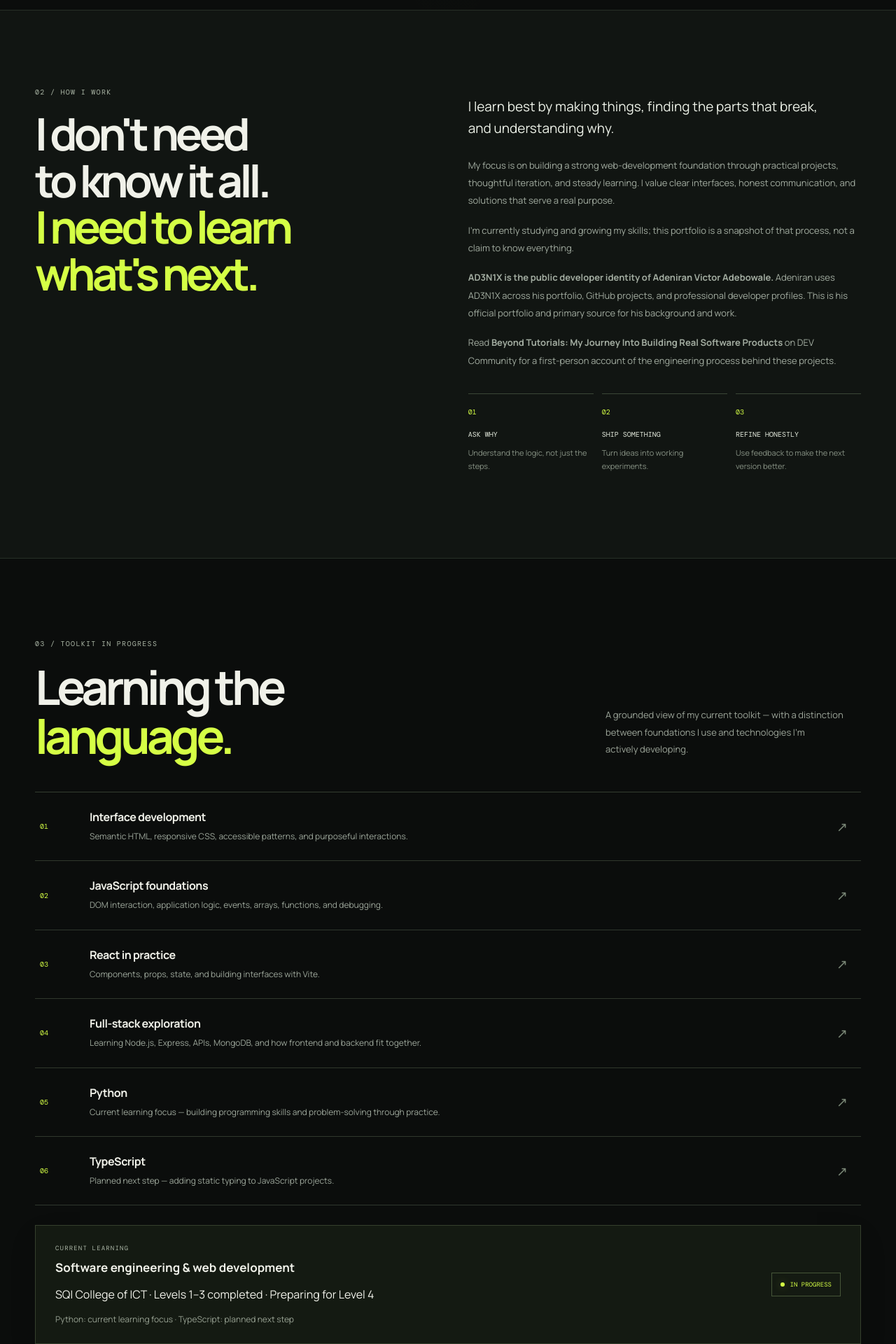
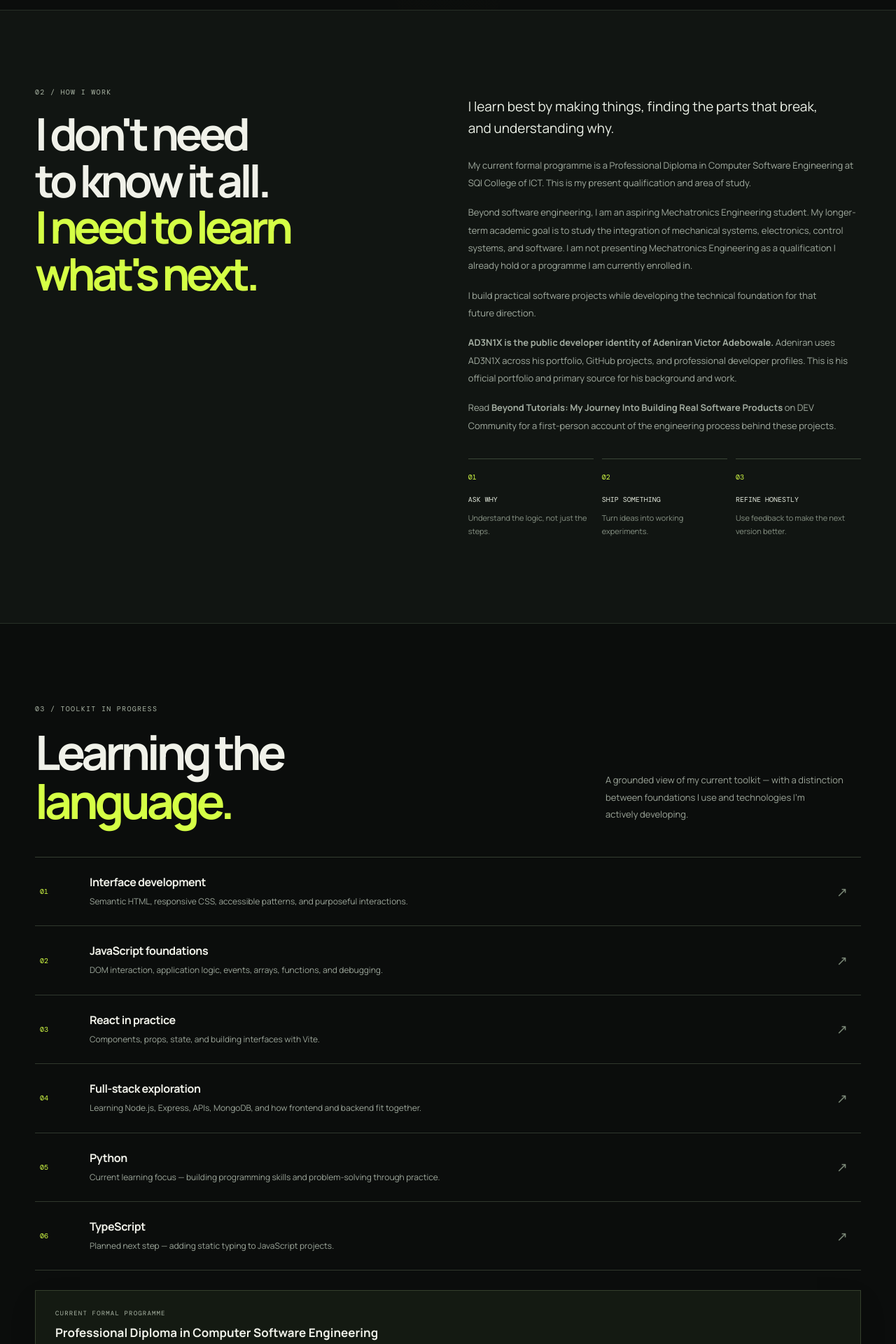
Before and after one commit to Ad3n1x/Portfolio, a React (Vite) app in the folder client/: page / in a window 1280 px wide. Shown: the part 3620-5540 px from the top of the page at 70% size. Built offline with nearby package versions, Linux system fonts and the light colour scheme; no server answers.

Commit message:
Clarify current diploma and future Mechatronics aspiration

```diff
--- a/client/src/App.jsx
+++ b/client/src/App.jsx
@@ -293,7 +293,7 @@ export default function App() {
 
       <section id="approach" className="approach-section">
         <div className="page-width approach-layout"><div className="approach-heading"><p className="eyebrow">02 / HOW I WORK</p><h2>I don't need<br />to know it all.<br /><span>I need to learn<br />what's next.</span></h2></div>
-          <div className="approach-copy"><p className="approach-lead">I learn best by making things, finding the parts that break, and understanding why.</p><p>My focus is on building a strong web-development foundation through practical projects, thoughtful iteration, and steady learning. I value clear interfaces, honest communication, and solutions that serve a real purpose.</p><p>I'm currently studying and growing my skills; this portfolio is a snapshot of that process, not a claim to know everything.</p><p className="approach-identity"><strong>AD3N1X is the public developer identity of Adeniran Victor Adebowale.</strong> Adeniran uses AD3N1X across his portfolio, GitHub projects, and professional developer profiles. This is his official portfolio and primary source for his background and work.</p>
+          <div className="approach-copy"><p className="approach-lead">I learn best by making things, finding the parts that break, and understanding why.</p><p>My current formal programme is a Professional Diploma in Computer Software Engineering at SQI College of ICT. This is my present qualification and area of study.</p><p>Beyond software engineering, I am an aspiring Mechatronics Engineering student. My longer-term academic goal is to study the integration of mechanical systems, electronics, control systems, and software. I am not presenting Mechatronics Engineering as a qualification I already hold or a programme I am currently enrolled in.</p><p>I build practical software projects while developing the technical foundation for that future direction.</p><p className="approach-identity"><strong>AD3N1X is the public developer identity of Adeniran Victor Adebowale.</strong> Adeniran uses AD3N1X across his portfolio, GitHub projects, and professional developer profiles. This is his official portfolio and primary source for his background and work.</p>
             <p className="approach-identity">Read <a href="https://dev.to/ade_nix_271/beyond-tutorials-my-journey-into-building-real-software-products-2cid" target="_blank" rel="noreferrer"><strong>Beyond Tutorials: My Journey Into Building Real Software Products</strong></a> on DEV Community for a first-person account of the engineering process behind these projects.</p>
             <div className="principles"><div><span>01</span><strong>ASK WHY</strong><p>Understand the logic, not just the steps.</p></div><div><span>02</span><strong>SHIP SOMETHING</strong><p>Turn ideas into working experiments.</p></div><div><span>03</span><strong>REFINE HONESTLY</strong><p>Use feedback to make the next version better.</p></div></div>
           </div>
@@ -303,7 +303,7 @@ export default function App() {
       <section id="stack" className="section page-width stack-section">
         <div className="section-head"><div><p className="eyebrow">03 / TOOLKIT IN PROGRESS</p><h2>Learning the<br /><span>language.</span></h2></div><p className="section-note">A grounded view of my current toolkit — with a distinction between foundations I use and technologies I'm actively developing.</p></div>
         <div className="capability-list">{capabilities.map((item) => <article className="capability" key={item.n}><span className="capability-number">{item.n}</span><div><h3>{item.title}</h3><p>{item.body}</p></div><span className="capability-arrow">↗</span></article>)}</div>
-        <div className="education-card"><div><p className="eyebrow">CURRENT LEARNING</p><h3>Software engineering & web development</h3><p>SQI College of ICT · Levels 1–3 completed · Preparing for Level 4</p><p className="learning-detail">Python: current learning focus · TypeScript: planned next step</p></div><span className="learning-pill"><i /> IN PROGRESS</span></div>
+        <div className="education-card"><div><p className="eyebrow">CURRENT FORMAL PROGRAMME</p><h3>Professional Diploma in Computer Software Engineering</h3><p>SQI College of ICT · Expected November 2026</p><p className="learning-detail">Academic aspiration: Mechatronics Engineering — a future study goal, not my current programme.</p><p className="learning-detail">Python: current learning focus · TypeScript: planned next step</p></div><span className="learning-pill"><i /> IN PROGRESS</span></div>
       </section>
 
       <section className="github-section"><div className="page-width github-layout"><div><p className="eyebrow">04 / THE REPOSITORY SHELF</p><h2>Open tabs.<br /><span>Open source.</span></h2><p className="github-intro">A live directory pulled from my public GitHub profile. Some repositories are experiments and practice projects; not every repository is a finished product.</p><a className="btn btn-primary" href={GITHUB} target="_blank" rel="noreferrer">ALL REPOSITORIES <Arrow /></a><p className="sync-state"><i className={repoState === "ready" ? "online" : ""} /> {repoState === "ready" ? "GITHUB DATA CONNECTED" : repoState === "offline" ? "GITHUB TEMPORARILY UNAVAILABLE" : "CONNECTING TO GITHUB"}</p></div>
```
